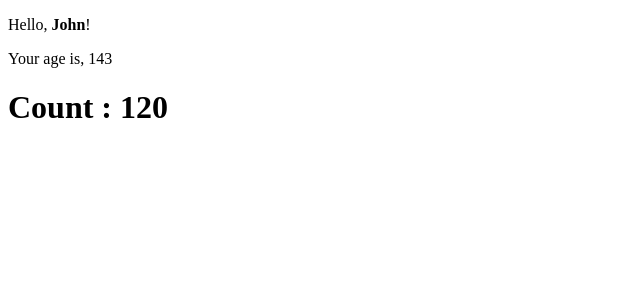
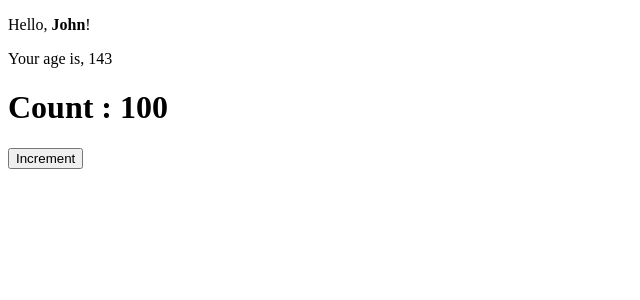
Before and after one commit to Leonardocamisa/react_exercises, a React (Create React App) app in the folder exercises/: page / in a window 1280 px wide. Shown: the top 300 px of the page, without its empty margins (0-640 px from the left). Built offline with nearby package versions, Linux system fonts and the light colour scheme.

Commit message:
esercizio completato con successo

```diff
--- a/exercises/src/App.js
+++ b/exercises/src/App.js
@@ -1,7 +1,7 @@
 import React from 'react'
 import { Welcome } from './Welcome'
 import { Age } from './Age'
-import { Counter } from './Count'
+import { ClickCounter } from './ClickCounter'
 
 export class App extends React.Component {
     render() {
@@ -9,7 +9,7 @@ export class App extends React.Component {
             <div>
                 <Welcome name={this.defaultProps} />
                 <Age age={this.defaultProps} />
-                <Counter initialValue={100} incrementBy={4} timeout={1000} />
+                <ClickCounter initialValue={100} incrementBy={4} timeout={1000} />
             </div>
         )
     }
--- a/exercises/src/Count.js
+++ b/exercises/src/ClickCounter.js
@@ -1,26 +1,23 @@
 import React from "react"
 import { CounterDisplay } from "./CounterDisplay"
 
-export class Counter extends React.Component {
+export class ClickCounter extends React.Component {
     state = {
         count: this.props.initialValue ,
     }
 
-    // constructor(props) {
-    //     super(props);
-
-        componentDidMount() {
-            setInterval(() => {
+        handleCounterIncrement = () => {
             this.setState((state) => {
                 return {
                     count: state.count + this.props.incrementBy,
                 }
             })
-        },this.props.timeout)
-    }
-
+        }
 
     render() {
-        return <div> <CounterDisplay count = {this.state.count}/> </div>
-    }
+        return  <div>
+                    <CounterDisplay count = {this.state.count}/>
+                    <button onClick={this.handleCounterIncrement}>Increment</button>
+                </div>
+            }
 }
```
